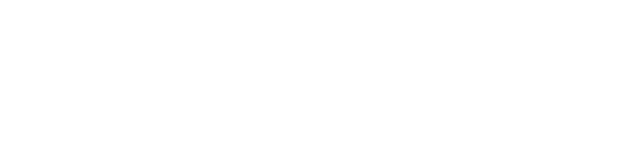
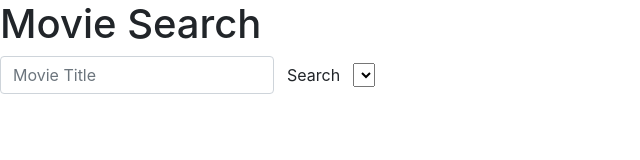
Before and after one commit to AustinMahan/Movie, a website: page src/index.html in a window 1280 px wide. Shown: the whole page, without its empty margins (0-640 px from the left). Drawn offline with nearby package versions, Linux system fonts and the light colour scheme.

Commit message:
add serch filed

```diff
--- a/src/index.html
+++ b/src/index.html
@@ -6,6 +6,19 @@
     <link href="https://maxcdn.bootstrapcdn.com/bootswatch/3.3.6/cosmo/bootstrap.min.css" rel="stylesheet" integrity="sha384-OiWEn8WwtH+084y4yW2YhhH6z/qTSecHZuk/eiWtnvLtU+Z8lpDsmhOKkex6YARr" crossorigin="anonymous">
   </head>
   <body>
+<h1>Movie Search</h1>
+<form class="form-inline">
+  <div class="form-group">
+    <label for="search"></labe>
+    <input type="text" class="form-control" id="search" placeholder="Movie Title">
+  </div>
+  <button type="submit" class="btn btn-default">Search</button>
+  <select class="selectpicker">
+    <option></option>
+  </select>
+</form>
+
+  <script src="https://cdnjs.cloudflare.com/ajax/libs/canvasjs/1.7.0/canvasjs.min.js"></script>
 
   </body>
   <script src="https://code.jquery.com/jquery-3.1.0.min.js" integrity="sha256-cCueBR6CsyA4/9szpPfrX3s49M9vUU5BgtiJj06wt/s=" crossorigin="anonymous"></script>
```
